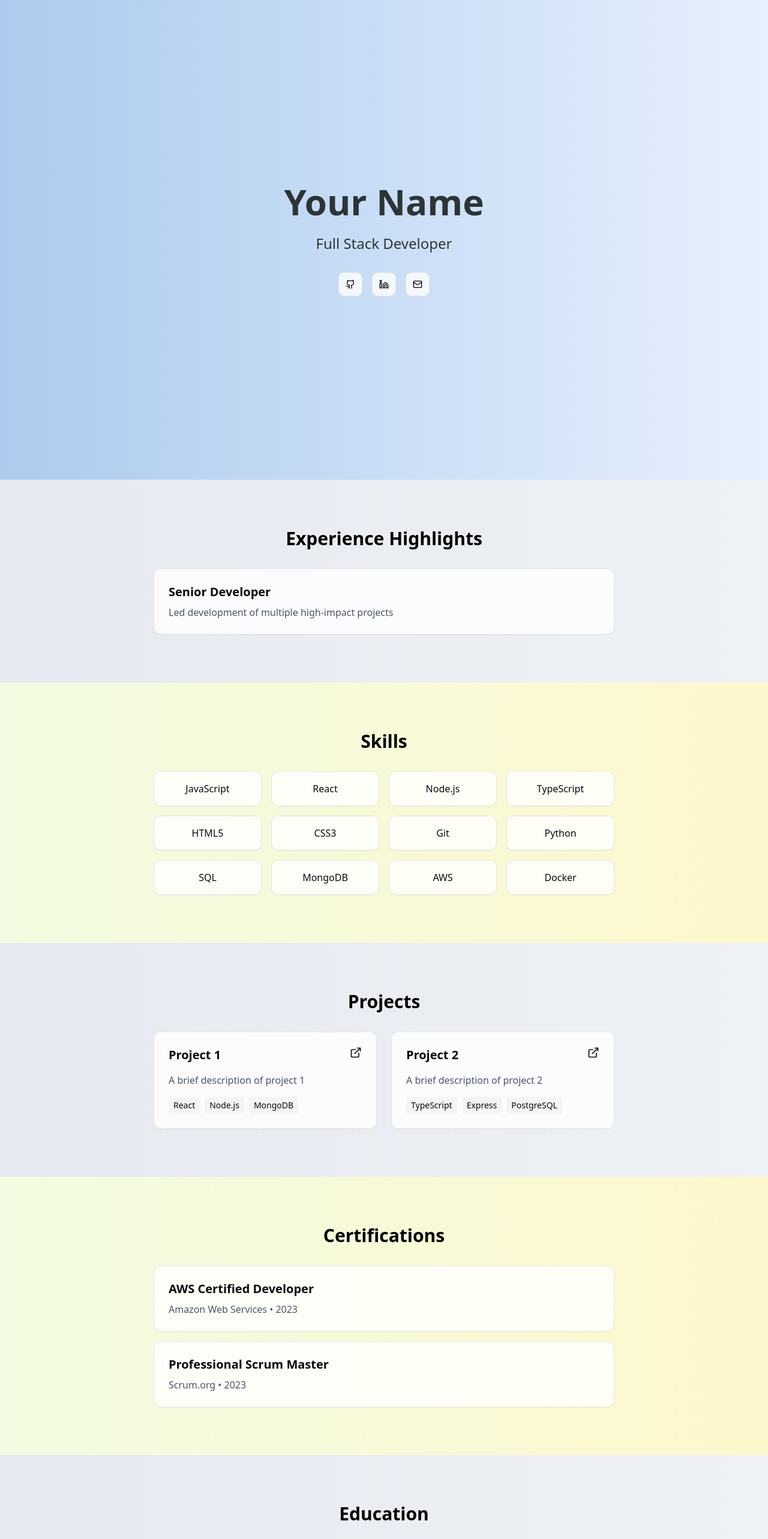
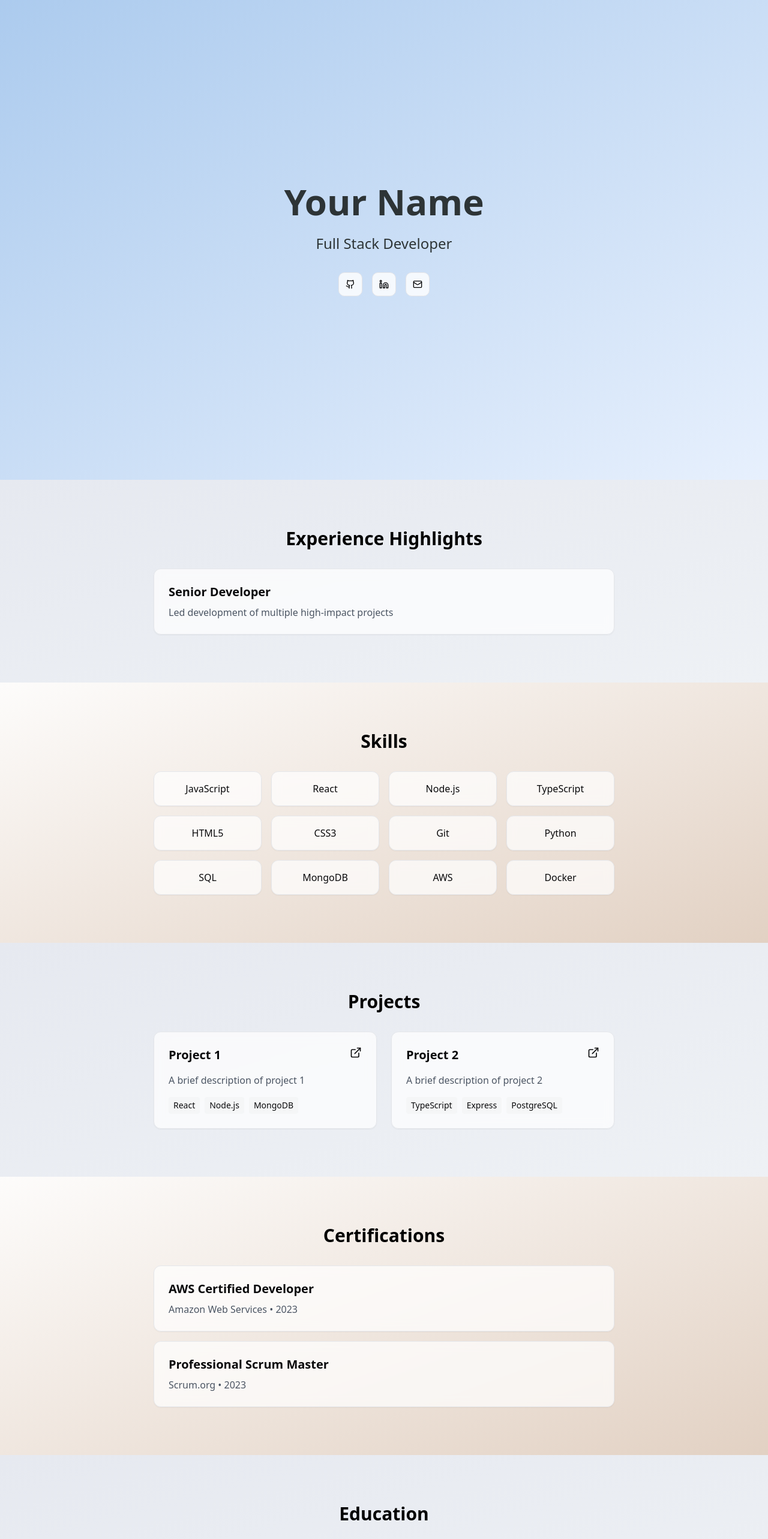
Before and after one commit to Anirudhreddy7799/modern-glance-showcase, a React (Vite) app: page / in a window 1280 px wide. Shown: the top 2566 px of the page at 60% size. Built offline with nearby package versions, Linux system fonts and the light colour scheme.

Commit message:
Update section styles for modern design
Modified the color patterns of various sections to enhance visual differentiation and achieve a more modern design aesthetic.
[skip gpt_engineer]

```diff
--- a/src/components/portfolio/Acknowledgements.tsx
+++ b/src/components/portfolio/Acknowledgements.tsx
@@ -2,10 +2,10 @@ import { Card } from "@/components/ui/card";
 
 const Acknowledgements = () => {
   return (
-    <section className="py-20 px-4 bg-gradient-to-r from-[#F2FCE2] to-[#FEF7CD]">
+    <section className="py-20 px-4 bg-gradient-to-br from-[#fdfcfb] to-[#e2d1c3]">
       <div className="max-w-3xl mx-auto">
         <h2 className="text-3xl font-bold mb-8 text-center">Acknowledgements</h2>
-        <Card className="p-6 bg-white/80 backdrop-blur">
+        <Card className="p-6 bg-white/70 backdrop-blur hover:bg-white/80 transition-all">
           <p className="text-gray-600">
             Special thanks to all mentors and colleagues who have contributed to my professional growth.
           </p>
--- a/src/components/portfolio/Certifications.tsx
+++ b/src/components/portfolio/Certifications.tsx
@@ -15,12 +15,12 @@ const Certifications = () => {
   ];
 
   return (
-    <section className="py-20 px-4 bg-gradient-to-r from-[#F2FCE2] to-[#FEF7CD]">
+    <section className="py-20 px-4 bg-gradient-to-br from-[#fdfcfb] to-[#e2d1c3]">
       <div className="max-w-3xl mx-auto">
         <h2 className="text-3xl font-bold mb-8 text-center">Certifications</h2>
         <div className="space-y-4">
           {certifications.map((cert, index) => (
-            <Card key={index} className="p-6 bg-white/80 backdrop-blur">
+            <Card key={index} className="p-6 bg-white/70 backdrop-blur hover:bg-white/80 transition-all">
               <h3 className="text-xl font-semibold mb-2">{cert.name}</h3>
               <p className="text-gray-600">{cert.issuer} • {cert.date}</p>
             </Card>
--- a/src/components/portfolio/Education.tsx
+++ b/src/components/portfolio/Education.tsx
@@ -10,12 +10,12 @@ const Education = () => {
   ];
 
   return (
-    <section className="py-20 px-4 bg-gradient-to-r from-[#e6e9f0] to-[#eef1f5]">
+    <section className="py-20 px-4 bg-gradient-to-br from-[#e6e9f0] to-[#eef1f5]">
       <div className="max-w-3xl mx-auto">
         <h2 className="text-3xl font-bold mb-8 text-center">Education</h2>
         <div className="space-y-4">
           {education.map((edu, index) => (
-            <Card key={index} className="p-6 bg-white/80 backdrop-blur">
+            <Card key={index} className="p-6 bg-white/70 backdrop-blur hover:bg-white/80 transition-all">
               <h3 className="text-xl font-semibold mb-2">{edu.degree}</h3>
               <p className="text-gray-600">{edu.institution} • {edu.year}</p>
             </Card>
--- a/src/components/portfolio/Experience.tsx
+++ b/src/components/portfolio/Experience.tsx
@@ -2,11 +2,11 @@ import { Card } from "@/components/ui/card";
 
 const Experience = () => {
   return (
-    <section className="py-20 px-4 bg-gradient-to-r from-[#e6e9f0] to-[#eef1f5]">
+    <section className="py-20 px-4 bg-gradient-to-br from-[#e6e9f0] to-[#eef1f5]">
       <div className="max-w-3xl mx-auto">
         <h2 className="text-3xl font-bold mb-8 text-center">Experience Highlights</h2>
         <div className="space-y-4">
-          <Card className="p-6 bg-white/80 backdrop-blur">
+          <Card className="p-6 bg-white/70 backdrop-blur hover:bg-white/80 transition-all">
             <h3 className="text-xl font-semibold mb-2">Senior Developer</h3>
             <p className="text-gray-600">Led development of multiple high-impact projects</p>
           </Card>
--- a/src/components/portfolio/Hero.tsx
+++ b/src/components/portfolio/Hero.tsx
@@ -3,18 +3,18 @@ import { Button } from "@/components/ui/button";
 
 const Hero = () => {
   return (
-    <section className="min-h-screen flex items-center justify-center px-4 bg-gradient-to-r from-[#accbee] to-[#e7f0fd]">
+    <section className="min-h-screen flex items-center justify-center px-4 bg-gradient-to-br from-[#accbee] to-[#e7f0fd]">
       <div className="max-w-3xl mx-auto text-center fade-in">
         <h1 className="text-4xl md:text-6xl font-bold mb-6 text-[#2d3436]">Your Name</h1>
         <p className="text-xl md:text-2xl mb-8 text-[#2d3436]">Full Stack Developer</p>
         <div className="flex justify-center gap-4">
-          <Button variant="outline" size="icon" className="bg-white/80 hover:bg-white">
+          <Button variant="outline" size="icon" className="bg-white/80 backdrop-blur hover:bg-white/90">
             <Github className="h-5 w-5" />
           </Button>
-          <Button variant="outline" size="icon" className="bg-white/80 hover:bg-white">
+          <Button variant="outline" size="icon" className="bg-white/80 backdrop-blur hover:bg-white/90">
             <Linkedin className="h-5 w-5" />
           </Button>
-          <Button variant="outline" size="icon" className="bg-white/80 hover:bg-white">
+          <Button variant="outline" size="icon" className="bg-white/80 backdrop-blur hover:bg-white/90">
             <Mail className="h-5 w-5" />
           </Button>
         </div>
--- a/src/components/portfolio/Projects.tsx
+++ b/src/components/portfolio/Projects.tsx
@@ -18,12 +18,12 @@ const Projects = () => {
   ];
 
   return (
-    <section className="py-20 px-4 bg-gradient-to-r from-[#e6e9f0] to-[#eef1f5]">
+    <section className="py-20 px-4 bg-gradient-to-br from-[#e6e9f0] to-[#eef1f5]">
       <div className="max-w-3xl mx-auto">
         <h2 className="text-3xl font-bold mb-8 text-center">Projects</h2>
         <div className="grid md:grid-cols-2 gap-6">
           {projects.map((project, index) => (
-            <Card key={index} className="p-6 bg-white/80 backdrop-blur">
+            <Card key={index} className="p-6 bg-white/70 backdrop-blur hover:bg-white/80 transition-all">
               <div className="flex justify-between items-start mb-4">
                 <h3 className="text-xl font-semibold">{project.title}</h3>
                 <a href={project.link} target="_blank" rel="noopener noreferrer">
@@ -33,7 +33,7 @@ const Projects = () => {
               <p className="text-gray-600 mb-4">{project.description}</p>
               <div className="flex flex-wrap gap-2">
                 {project.technologies.map((tech, techIndex) => (
-                  <span key={techIndex} className="text-sm bg-gray-100 px-2 py-1 rounded">
+                  <span key={techIndex} className="text-sm bg-gray-100/80 backdrop-blur px-2 py-1 rounded">
                     {tech}
                   </span>
                 ))}
--- a/src/components/portfolio/Skills.tsx
+++ b/src/components/portfolio/Skills.tsx
@@ -7,12 +7,12 @@ const Skills = () => {
   ];
 
   return (
-    <section className="py-20 px-4 bg-gradient-to-r from-[#F2FCE2] to-[#FEF7CD]">
+    <section className="py-20 px-4 bg-gradient-to-br from-[#fdfcfb] to-[#e2d1c3]">
       <div className="max-w-3xl mx-auto">
         <h2 className="text-3xl font-bold mb-8 text-center">Skills</h2>
         <div className="grid grid-cols-2 md:grid-cols-4 gap-4">
           {skills.map((skill, index) => (
-            <Card key={index} className="p-4 text-center bg-white/80 backdrop-blur">
+            <Card key={index} className="p-4 text-center bg-white/70 backdrop-blur hover:bg-white/80 transition-all">
               {skill}
             </Card>
           ))}
```
